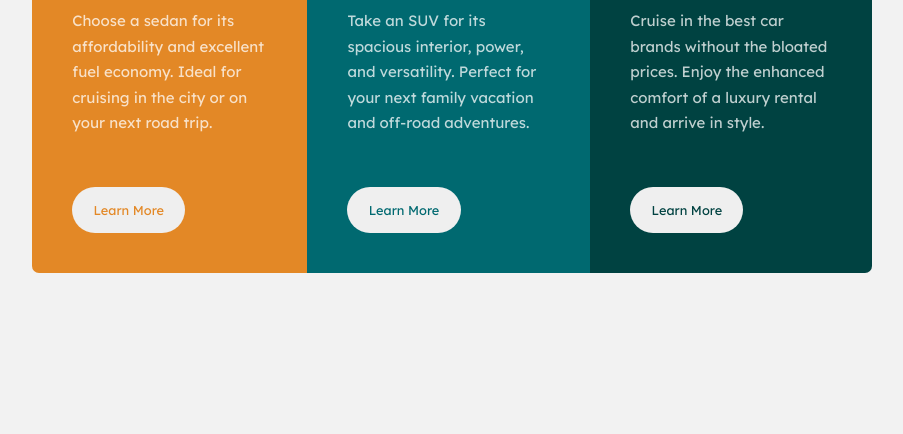
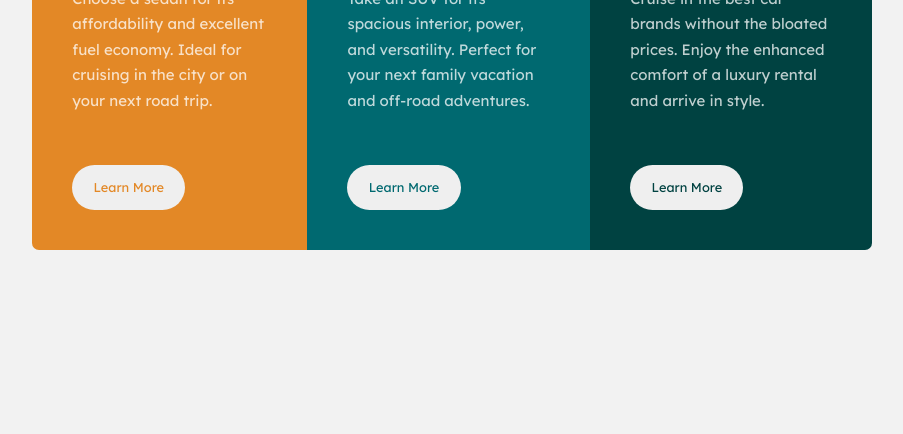
Before and after one commit to Rahul-K-Saini/3-column-preview-card-component, a plain HTML site: page index.html in a window 1280 px wide. Shown: the part 366-800 px from the top of the page, without its empty margins (188-1091 px from the left). Drawn offline with Linux system fonts and the light colour scheme.

Commit message:
Update style.css

```diff
--- a/style.css
+++ b/style.css
@@ -80,7 +80,7 @@ p {
 @media screen and (min-width: 768px) {
   .container {
     display: flex;
-    margin-top: 6em;
+/*     margin-top: 6em; */
   }
   .btn {
     margin-top: 4em;
```
